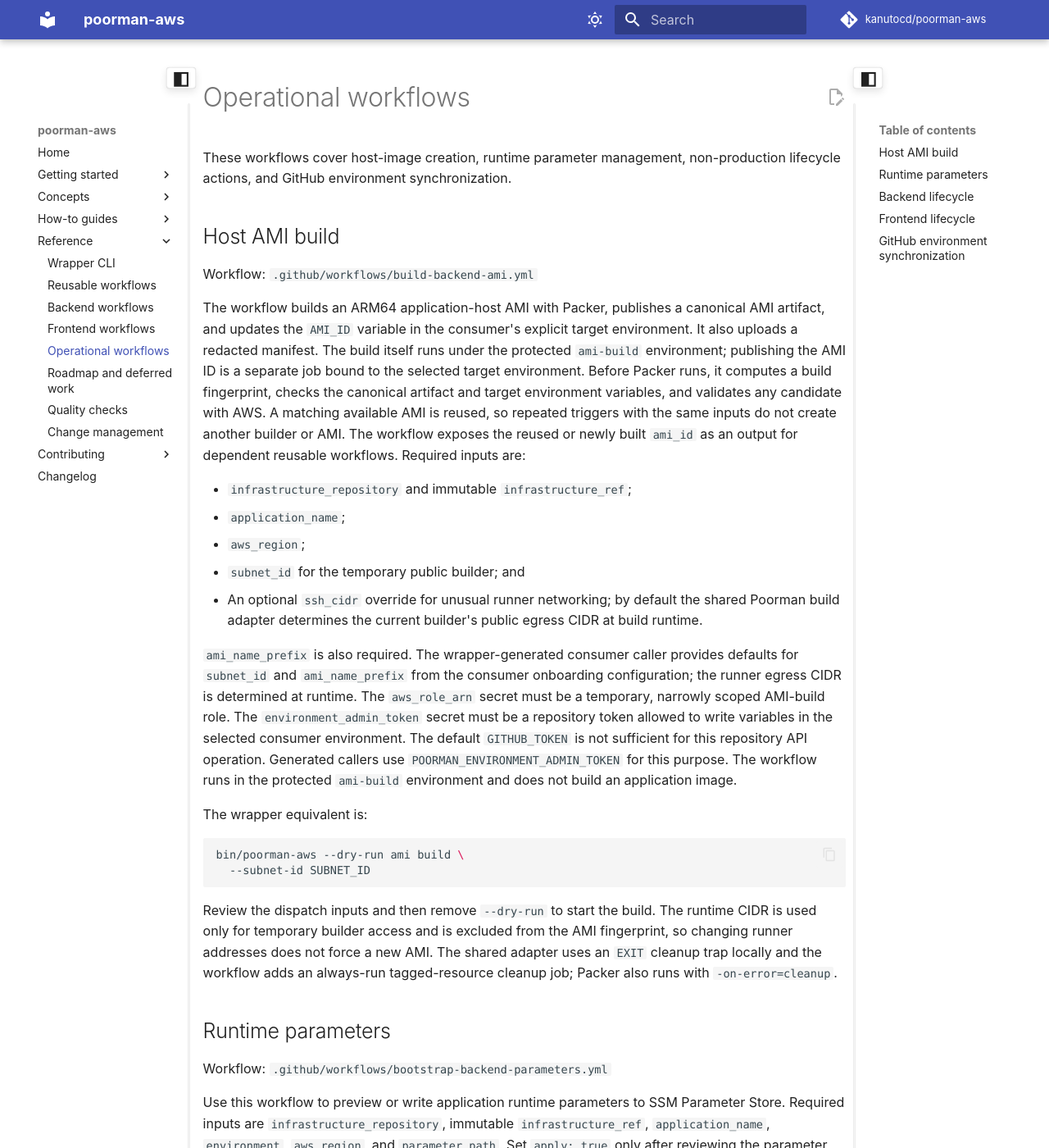
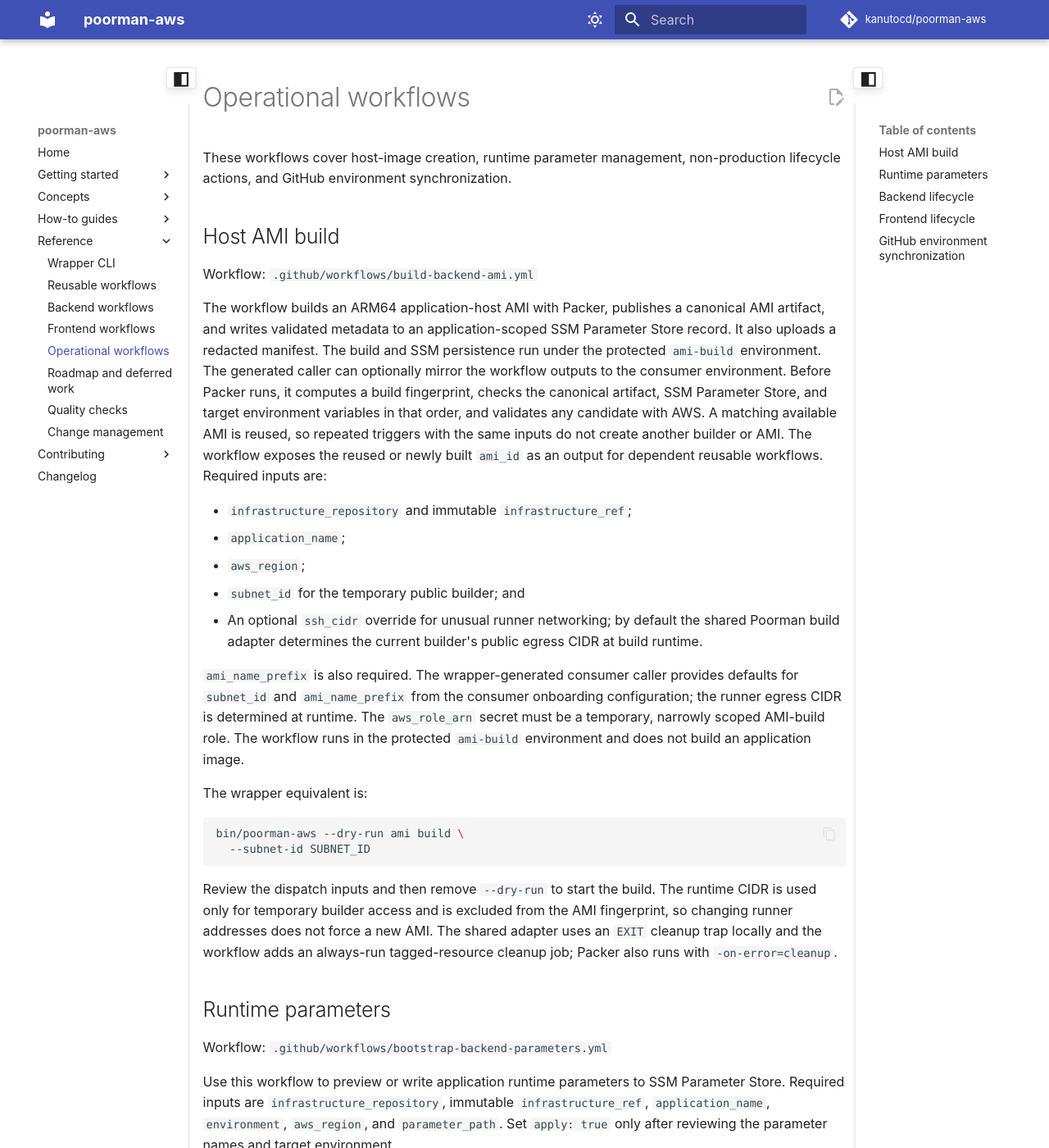
Before and after one commit to kanutocd/poorman-aws, an MkDocs documentation site: the page built from docs/mkdocs/reference/operational-workflows.md, in a window 1280 px wide and 1400 px high. Shown: the whole window at 82% size. Built offline with MkDocs 1.6.1 and Material for MkDocs 9.7.7, drawn with Linux system fonts in a browser that asks for light colours; comment, search, counter and statistics services are not loaded; some of the changed text lies outside the part shown.

Commit message:
feat(ami): persist metadata in SSM Parameter Store

```diff
--- a/docs/mkdocs/reference/operational-workflows.md
+++ b/docs/mkdocs/reference/operational-workflows.md
@@ -8,15 +8,16 @@ non-production lifecycle actions, and GitHub environment synchronization.
 Workflow: `.github/workflows/build-backend-ami.yml`
 
 The workflow builds an ARM64 application-host AMI with Packer, publishes a
-canonical AMI artifact, and updates the `AMI_ID` variable in the consumer's
-explicit target environment. It also uploads a redacted manifest. The build
-itself runs under the protected `ami-build` environment; publishing the AMI
-ID is a separate job bound to the selected target environment.
+canonical AMI artifact, and writes validated metadata to an application-scoped
+SSM Parameter Store record. It also uploads a redacted manifest. The build and
+SSM persistence run under the protected `ami-build` environment. The generated
+caller can optionally mirror the workflow outputs to the consumer environment.
 Before Packer runs, it computes a build fingerprint, checks the canonical
-artifact and target environment variables, and validates any candidate with
-AWS. A matching available AMI is reused, so repeated triggers with the same
-inputs do not create another builder or AMI. The workflow exposes the reused
-or newly built `ami_id` as an output for dependent reusable workflows.
+artifact, SSM Parameter Store, and target environment variables in that order,
+and validates any candidate with AWS. A matching available AMI is reused, so
+repeated triggers with the same inputs do not create another builder or AMI.
+The workflow exposes the reused or newly built `ami_id` as an output for
+dependent reusable workflows.
 Required inputs are:
 
 - `infrastructure_repository` and immutable `infrastructure_ref`;
@@ -31,10 +32,6 @@ Required inputs are:
 provides defaults for `subnet_id` and `ami_name_prefix` from the consumer
 onboarding configuration; the runner egress CIDR is determined at runtime.
 The `aws_role_arn` secret must be a temporary, narrowly scoped AMI-build role.
-The `environment_admin_token` secret must be a repository token allowed to
-write variables in the selected consumer environment. The default
-`GITHUB_TOKEN` is not sufficient for this repository API operation. Generated
-callers use `POORMAN_ENVIRONMENT_ADMIN_TOKEN` for this purpose.
 The workflow runs in the protected
 `ami-build` environment and does not build an application image.
 
@@ -89,7 +86,10 @@ sources are unavailable.
 The workflow accepts the same host and retention inputs as infrastructure
 deployment, including defaults of `t4g.micro`, 10 GiB root, 20 GiB data, EIP
 retention, data-volume retention, 30-day release retention, and enabled backup
-configuration. Production is rejected. `NUKE` is the most destructive action
+configuration. Production is rejected. The workflow resolves the AMI ID from
+the newest non-expired canonical artifact, SSM Parameter Store, or the selected
+environment's `AMI_ID` variable; it fails fast when all sources are unavailable.
+`NUKE` is the most destructive action
 and requires the exact action-specific confirmation.
 
 Use the wrapper's `lifecycle` command to preview and confirm the dispatch.
```
Also changed, not shown: CHANGELOG.md (+6 -4 lines), docs/mkdocs/how-to/build-an-ami.md (+4 -3 lines), docs/mkdocs/how-to/configure-github-environments.md (+7 -6 lines), docs/mkdocs/reference/backend-workflows.md (+5 -6 lines), 8 other files.
